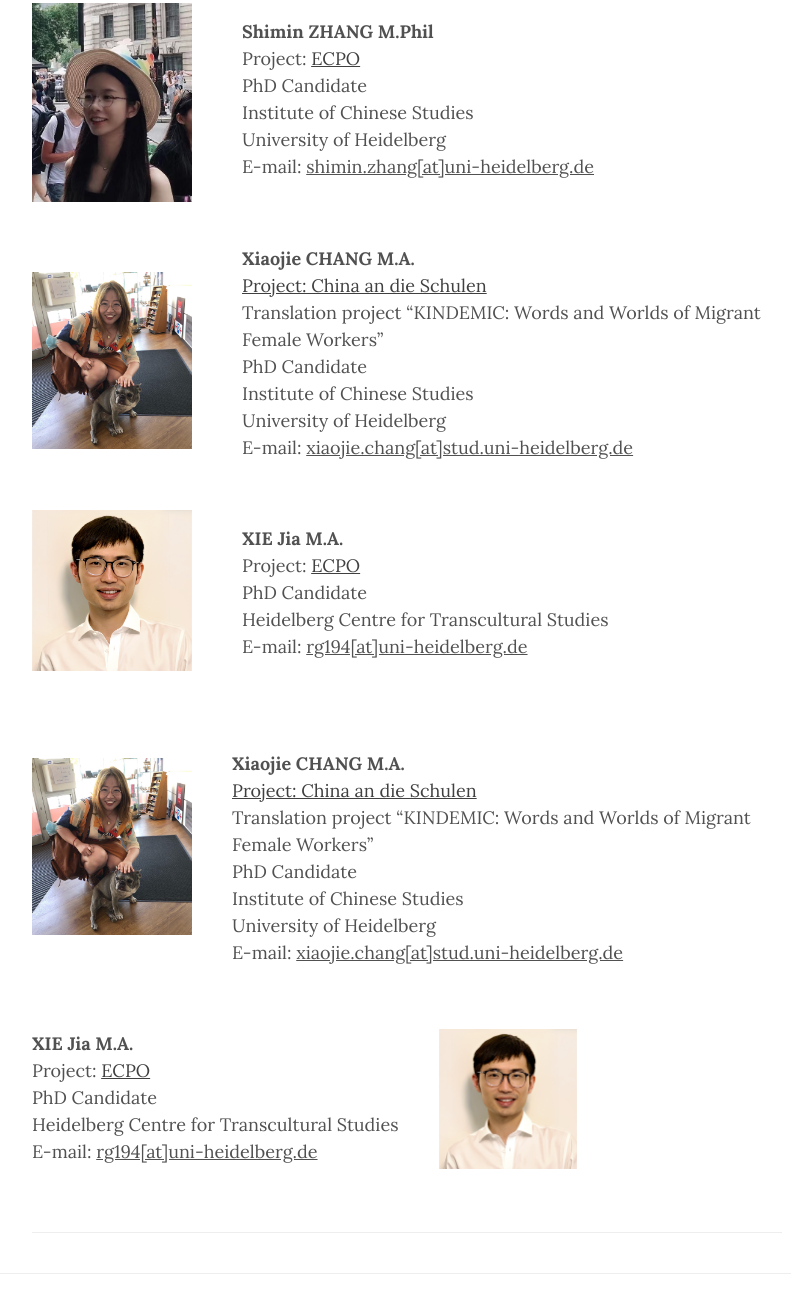
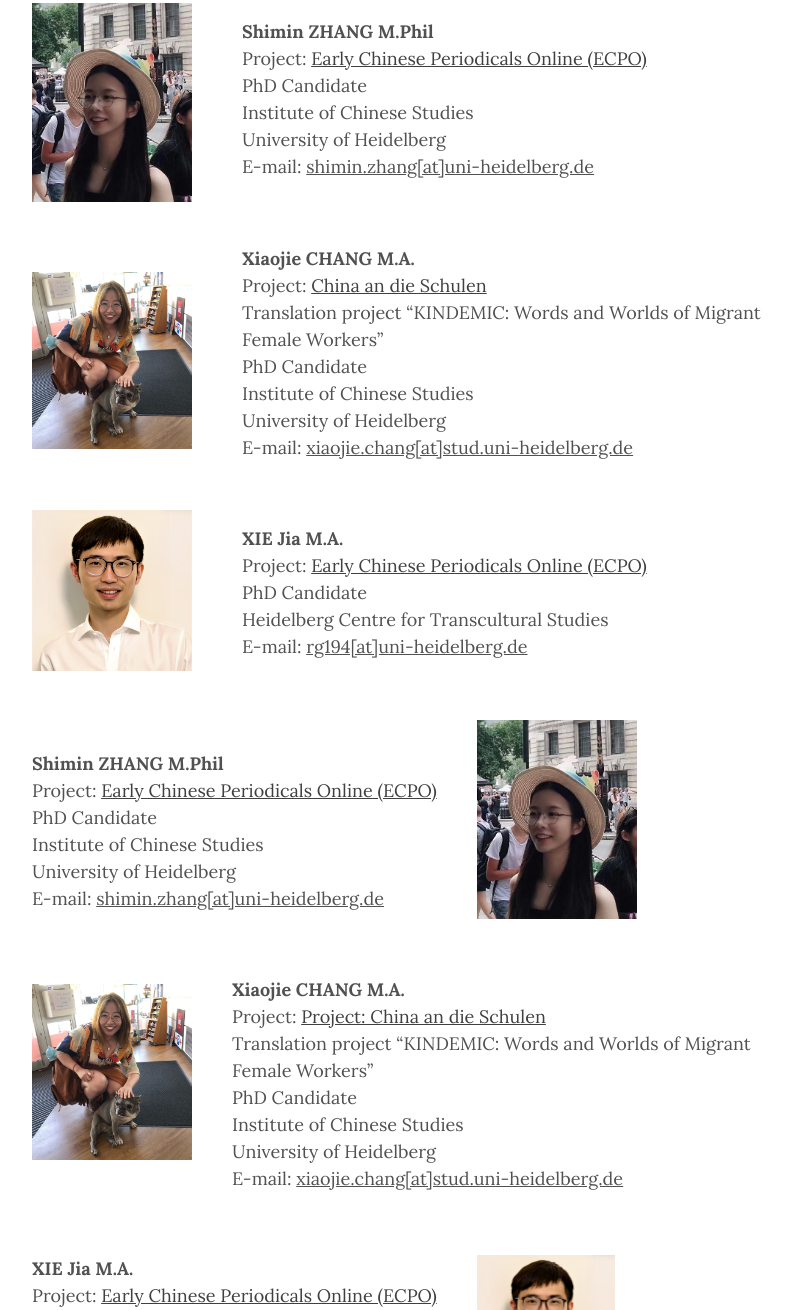
Before and after one commit to DHconf2022/DHconf2022.github.io, a website: page index.html in a window 1280 px wide. Shown: the part 2016-3326 px from the top of the page, without its empty margins (233-1024 px from the left). Drawn offline with nearby package versions, Linux system fonts and the light colour scheme.

Commit message:
Update index.html

```diff
--- a/index.html
+++ b/index.html
@@ -186,7 +186,7 @@
                                 </div>
                                 <div class="table-column1">
 
-                                    <p><b>Fengyu WANG M.A.</b><br>
+                                    <p><a href="https://www.zo.uni-heidelberg.de/iko/institute/staff/wang-fengyu/index_en.html"><b>Fengyu WANG M.A.</b><br></a>
                                         Research Associate & PhD Candidate<br>
                                         Institute of East Asian Art History<br>
                                         University of Heidelberg<br>
@@ -201,7 +201,7 @@
                                 <div class="table-column1">
                                     <p><b>Shimin ZHANG M.Phil</b><br>
 
-                                    Project: <a href="https://uni-heidelberg.de/ecpo">ECPO</a><br>
+                                    Project: <a href="https://uni-heidelberg.de/ecpo">Early Chinese Periodicals Online (ECPO)</a><br>
                                         PhD Candidate<br>
                                         Institute of Chinese Studies<br>
                                         University of Heidelberg<br>
@@ -215,7 +215,7 @@
                                 </div>
                                 <div class="table-column1">
                                     <p><b>Xiaojie CHANG M.A.</b><br>
-                                        <a href="https://konfuzius-institut-heidelberg.de/china-an-die-schulen/#:~:text=%E2%80%9CChina%20an%20die%20Schulen%21%E2%80%9D%20%E2%80%93%20dies%20ist%20der,speziell%20f%C3%BCr%20allgemeinbildende%20Schulen%20der%20Metropolregion%20Rhein-Neckar%20entwickelt.">Project: China an die Schulen</a><br>
+                                        Project: <a href="https://konfuzius-institut-heidelberg.de/china-an-die-schulen/#:~:text=%E2%80%9CChina%20an%20die%20Schulen%21%E2%80%9D%20%E2%80%93%20dies%20ist%20der,speziell%20f%C3%BCr%20allgemeinbildende%20Schulen%20der%20Metropolregion%20Rhein-Neckar%20entwickelt.">China an die Schulen</a><br>
                                         Translation project “KINDEMIC: Words and Worlds of Migrant Female Workers”<br>
                                         PhD Candidate<br>
                                         Institute of Chinese Studies<br>
@@ -230,12 +230,35 @@
                                 </div>
                                 <div class="table-column1">                             <p><b>XIE Jia  M.A.</b><br>
 
-                                    Project: <a href="https://uni-heidelberg.de/ecpo">ECPO</a><br>
+                                    Project: <a href="https://uni-heidelberg.de/ecpo">Early Chinese Periodicals Online (ECPO)</a><br>
                                     PhD Candidate<br>
                                     Heidelberg Centre for Transcultural Studies<br>
                                     E-mail: <u>rg194[at]uni-heidelberg.de</u><br><br></p>
                                 </div>
                             </div>
+
+
+                            <div class="table-row1">
+                                <table cellpadding="10" cellspacing="30" >
+                                <tr>
+                                <td class="table-column1">
+                                    <br>
+                                    <p><b>Shimin ZHANG M.Phil</b><br>
+
+                                        Project: <a href="https://uni-heidelberg.de/ecpo">Early Chinese Periodicals Online (ECPO)</a><br>
+                                            PhD Candidate<br>
+                                            Institute of Chinese Studies<br>
+                                            University of Heidelberg<br>
+                                            E-mail: <u>shimin.zhang[at]uni-heidelberg.de</u><br> </p>
+                                </td>
+                                <td>&ensp;&ensp;&ensp;&ensp;
+                                </td>
+                                <td class="table-column1"><img src='img/SM.jpg' width="160" alt="photo"/></td>
+                                </tr>
+                                </table>
+                            </div>
+
+
 
                             <div class="table-row1">
                                 <table cellpadding="10" cellspacing="30" >
@@ -247,7 +270,7 @@
                                 <td class="table-column1">
                                     <br>
                                     <p><b>Xiaojie CHANG M.A.</b><br>
-                                        <a href="https://konfuzius-institut-heidelberg.de/china-an-die-schulen/#:~:text=%E2%80%9CChina%20an%20die%20Schulen%21%E2%80%9D%20%E2%80%93%20dies%20ist%20der,speziell%20f%C3%BCr%20allgemeinbildende%20Schulen%20der%20Metropolregion%20Rhein-Neckar%20entwickelt.">Project: China an die Schulen</a><br>
+                                        Project: <a href="https://konfuzius-institut-heidelberg.de/china-an-die-schulen/#:~:text=%E2%80%9CChina%20an%20die%20Schulen%21%E2%80%9D%20%E2%80%93%20dies%20ist%20der,speziell%20f%C3%BCr%20allgemeinbildende%20Schulen%20der%20Metropolregion%20Rhein-Neckar%20entwickelt.">Project: China an die Schulen</a><br>
                                         Translation project “KINDEMIC: Words and Worlds of Migrant Female Workers”<br>
                                         PhD Candidate<br>
                                         Institute of Chinese Studies<br>
@@ -264,7 +287,7 @@
                                         <br>
                                         <p><b>XIE Jia  M.A.</b><br>
 
-                                            Project: <a href="https://uni-heidelberg.de/ecpo">ECPO</a><br>
+                                            Project: <a href="https://uni-heidelberg.de/ecpo">Early Chinese Periodicals Online (ECPO)</a><br>
                                             PhD Candidate<br>
                                             Heidelberg Centre for Transcultural Studies<br>
                                             E-mail: <u>rg194[at]uni-heidelberg.de</u><br><br></p>
```
